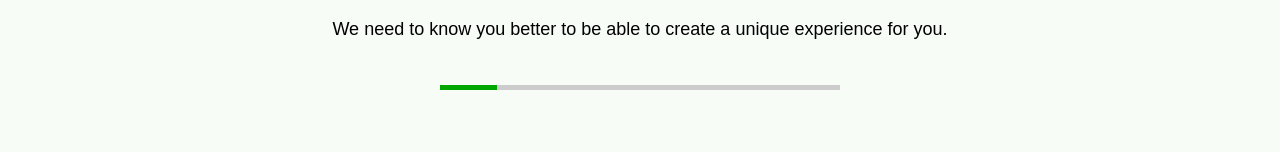
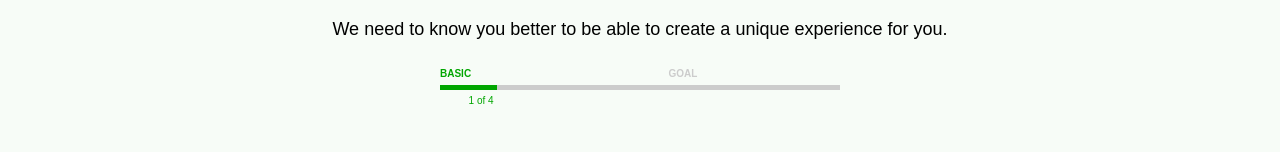
Before and after one commit to zemarr/health-nutrition, a Vue app: page /onboarding in a window 1280 px wide. Shown: the part 174-326 px from the top of the page. Built offline with nearby package versions, Linux system fonts and the light colour scheme; a web font is replaced by a local one.

Commit message:
fixed onboarding progress labels 🔥

```diff
--- a/src/views/auth/OnboardingView.vue
+++ b/src/views/auth/OnboardingView.vue
@@ -6,7 +6,22 @@
 
       <div class="relative mt-[42px]">
         <div class="progressbar relative max-w-[327px] md:max-w-[400px] mx-auto mb-[62px] h-[5px] bg-grayLight w-full">
+          <span
+            class="text-[10px] leading-[10px] text-greenDark font-bold absolute -top-4 left-0 mb-2"
+            >BASIC</span
+          >
+          <span
+            class="text-[10px] leading-[10px] font-bold absolute -top-4 left-[57.12%] mb-2"
+            :class="progressValue >= 57 ? 'text-greenDark' : 'text-grayLight'"
+            >GOAL</span
+          >
           <div class="progress absolute top-0 left-0 h-full w-[14.28%] max-w-[100%] bg-greenDark"></div>
+          <span
+            class="progressLabel block text-[10px] leading-[10px] text-greenDark absolute -bottom-4 w-[max-content]"
+          >
+            {{ progressCount > 4 ? progressCount - 4 : progressCount }} of
+            {{ progressCount > 4 ? '3' : '4' }}
+          </span>
         </div>
         <transition name="fadeInOut">
           <div v-show="progressCount === 1" class="content relative">
@@ -485,10 +500,13 @@ export default {
       // init progress width
       const progressBar = ref(document.querySelector('.progress'))
       progressBar.value.style.width = `${14.28 * (progressCount.value)}%`
+      const progressLabel = ref(document.querySelector('.progressLabel'))
+      progressLabel.value.style.left = `${14.28 * progressCount.value / 2}%`
     })
 
     const nextQuestion = async (question) => {
       const progressBar = document.querySelector('.progress')
+      const progressLabel = ref(document.querySelector('.progressLabel'))
       // update calculations
       const update = () => {
         progressValue.value = 14.28 * progressCount.value
@@ -497,10 +515,15 @@ export default {
       if (progressCount.value < 7) {
         progressCount.value++
         progressBar.style.width = `${update()}%`
+        progressLabel.value.style.left = `${14.28 * progressCount.value}%`
+      }
+      if (progressCount.value === 7) {
+        progressLabel.value.style.left = '93.43%'
       }
     }
     const previousQuestion = async () => {
       const progressBar = document.querySelector('.progress')
+      const progressLabel = ref(document.querySelector('.progressLabel'))
       // update calculations
       const update = () => {
         progressValue.value = progressValue.value - 14.28
@@ -509,6 +532,10 @@ export default {
       if (progressCount.value > 1) {
         progressCount.value--
         progressBar.style.width = `${update()}%`
+        progressLabel.value.style.left = `${14.28 * progressCount.value}%`
+      }
+      if (progressCount.value < 2) {
+        progressLabel.value.style.left = `${14.28 / 2}%`
       }
     }
 
@@ -517,6 +544,7 @@ export default {
       data,
       isMetric,
       progressCount,
+      progressValue,
       nextQuestion,
       previousQuestion
     }
@@ -561,6 +589,9 @@ export default {
   width: 0;
   transition: all .4s ease-in-out;
 }
+.progressLabel {
+  transition: all 0.4s ease-in-out;
+}
 
 .fadeInOut-enter-from {
   opacity: 0;
```
